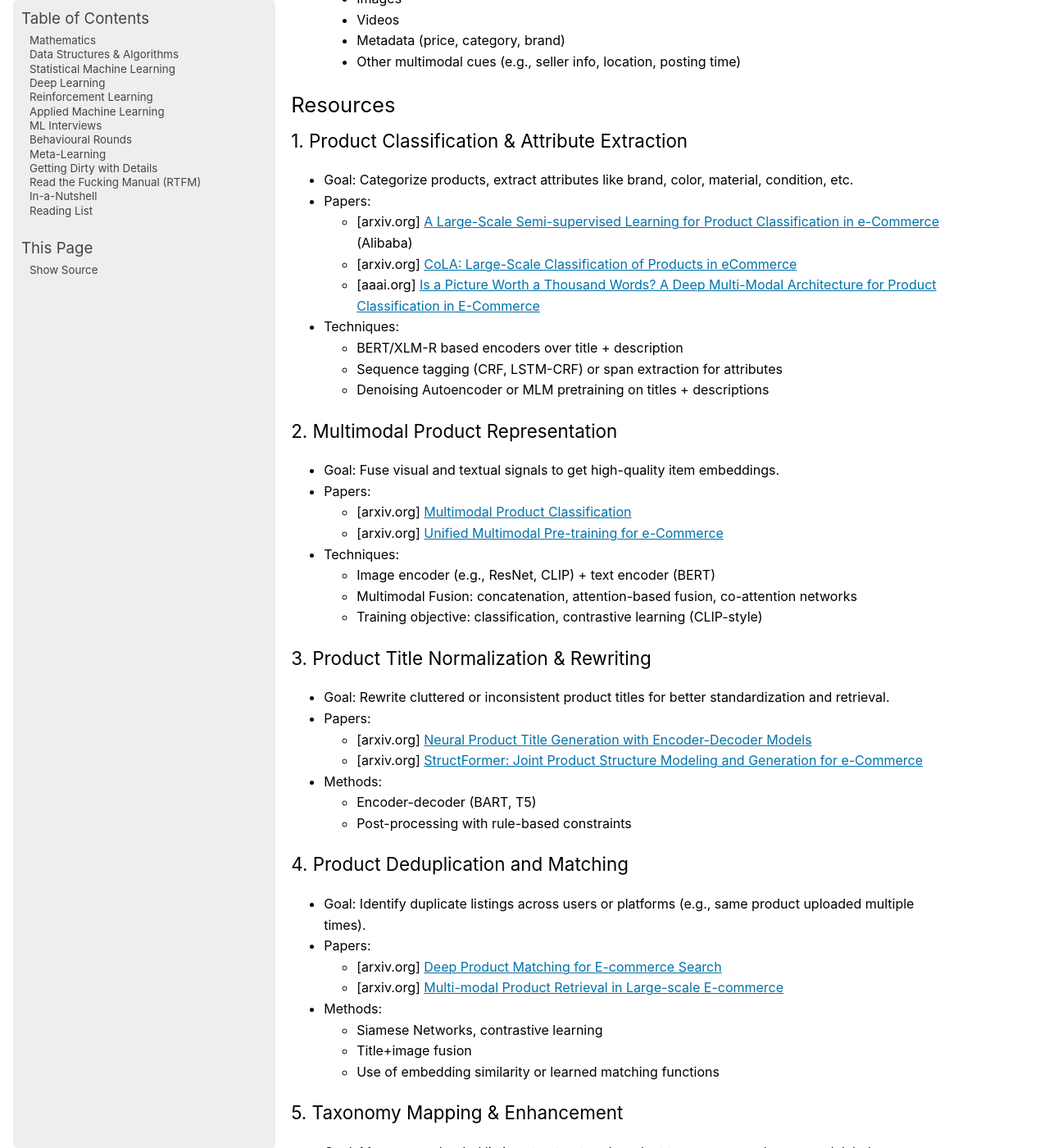
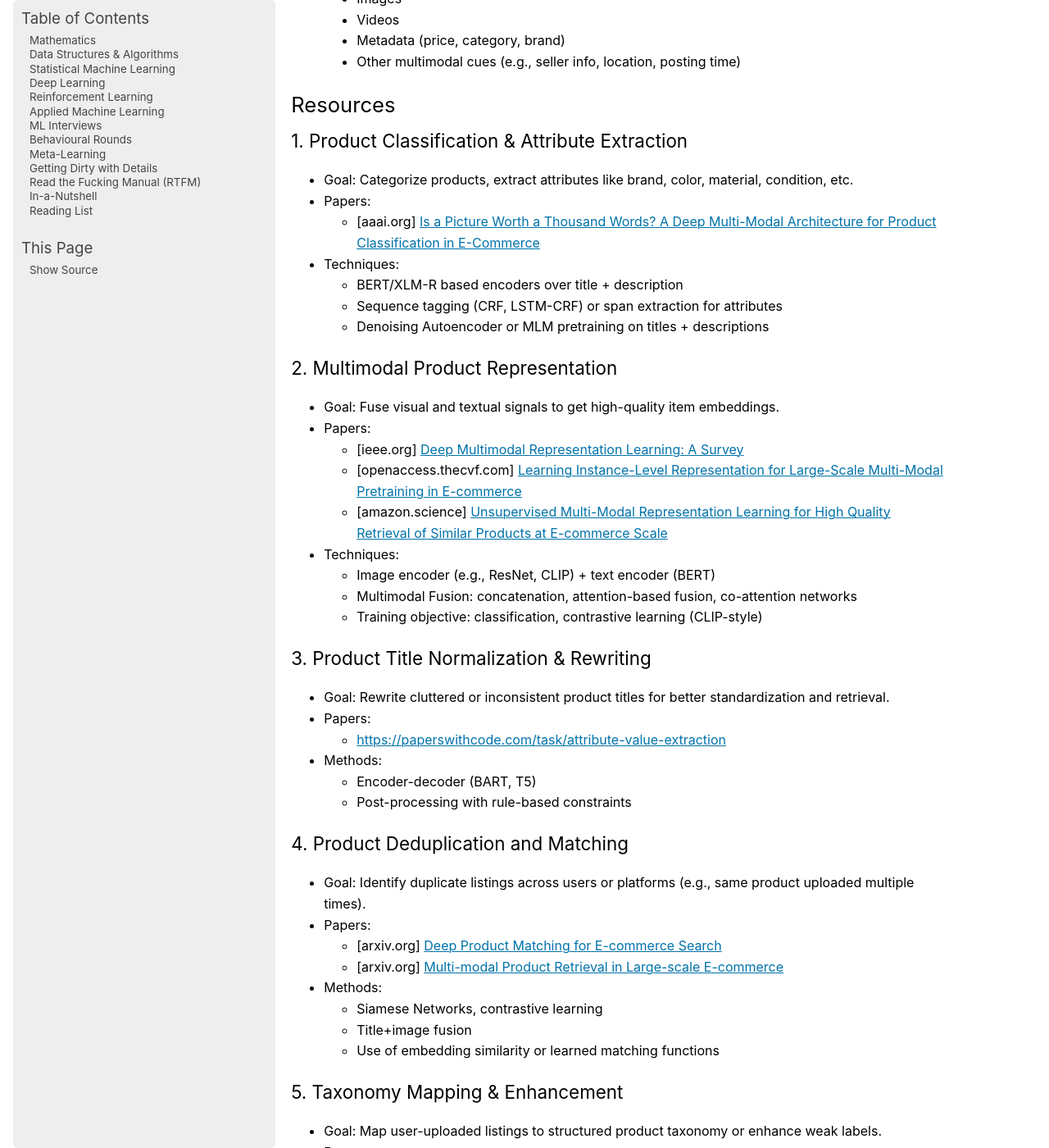
Before and after one commit to uselesstechjunks/leetcode, a Sphinx documentation site: the page built from docs/source/applied/methods/integrity/sdu.rst, in a window 1280 px wide and 1400 px high, scrolled down 881 px. Shown: the whole window at 82% size. Built offline with Sphinx 7.4.7, drawn with Linux system fonts in a browser that asks for light colours; pages that are not in the unit, such as notebooks, are missing from menus.

Commit message:
Update sdu.rst

```diff
--- a/docs/source/applied/methods/integrity/sdu.rst
+++ b/docs/source/applied/methods/integrity/sdu.rst
@@ -37,8 +37,6 @@ Resources
 - Goal: Categorize products, extract attributes like brand, color, material, condition, etc.
 - Papers:
 
-	- [arxiv.org] `A Large-Scale Semi-supervised Learning for Product Classification in e-Commerce <https://arxiv.org/abs/1901.07181>`_ (Alibaba)
-	- [arxiv.org] `CoLA: Large-Scale Classification of Products in eCommerce <https://arxiv.org/abs/2009.09745>`_
 	- [aaai.org] `Is a Picture Worth a Thousand Words? A Deep Multi-Modal Architecture for Product Classification in E-Commerce <https://ojs.aaai.org/index.php/AAAI/article/download/11419/11278>`_
 - Techniques:
 
@@ -51,8 +49,9 @@ Resources
 - Goal: Fuse visual and textual signals to get high-quality item embeddings.
 - Papers:
 
-	- [arxiv.org] `Multimodal Product Classification <https://arxiv.org/abs/1809.02380>`_
-	- [arxiv.org] `Unified Multimodal Pre-training for e-Commerce <https://arxiv.org/abs/2106.09087>`_
+	- [ieee.org] `Deep Multimodal Representation Learning: A Survey <https://ieeexplore.ieee.org/stamp/stamp.jsp?arnumber=8715409>`_
+	- [openaccess.thecvf.com] `Learning Instance-Level Representation for Large-Scale Multi-Modal Pretraining in E-commerce <https://openaccess.thecvf.com/content/CVPR2023/papers/Jin_Learning_Instance-Level_Representation_for_Large-Scale_Multi-Modal_Pretraining_in_E-Commerce_CVPR_2023_paper.pdf>`_
+	- [amazon.science] `Unsupervised Multi-Modal Representation Learning for High Quality Retrieval of Similar Products at E-commerce Scale <https://assets.amazon.science/54/5e/df0e19f94b26afb451dd2c156612/unsupervised-multi-modal-representation-learning-for-high-quality-retrieval-of-similar-products-at-e-commerce-scale.pdf>`_
 - Techniques:
 
 	- Image encoder (e.g., ResNet, CLIP) + text encoder (BERT)
@@ -64,8 +63,7 @@ Resources
 - Goal: Rewrite cluttered or inconsistent product titles for better standardization and retrieval.
 - Papers:
 
-	- [arxiv.org] `Neural Product Title Generation with Encoder-Decoder Models <https://arxiv.org/abs/1904.07661>`_
-	- [arxiv.org] `StructFormer: Joint Product Structure Modeling and Generation for e-Commerce <https://arxiv.org/abs/2205.06882>`_
+	- https://paperswithcode.com/task/attribute-value-extraction
 - Methods:
 
 	- Encoder-decoder (BART, T5)
```
